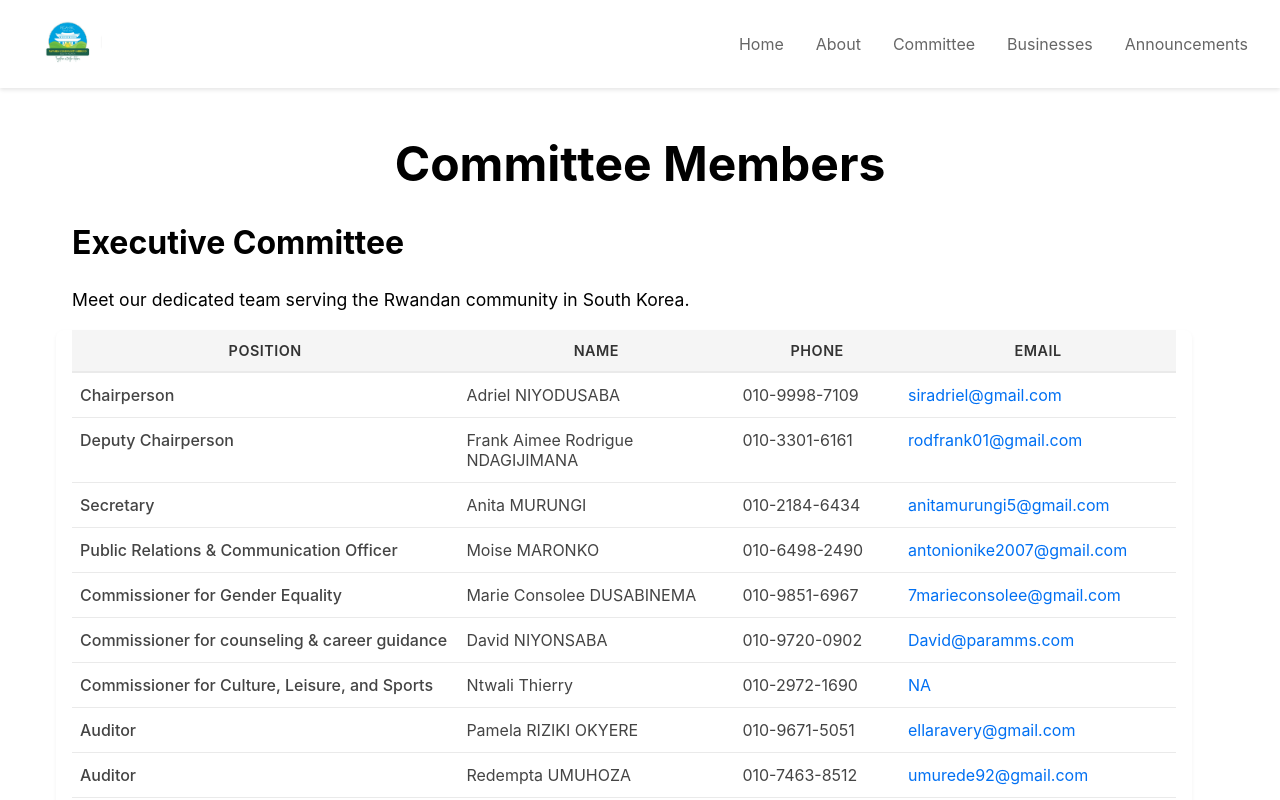
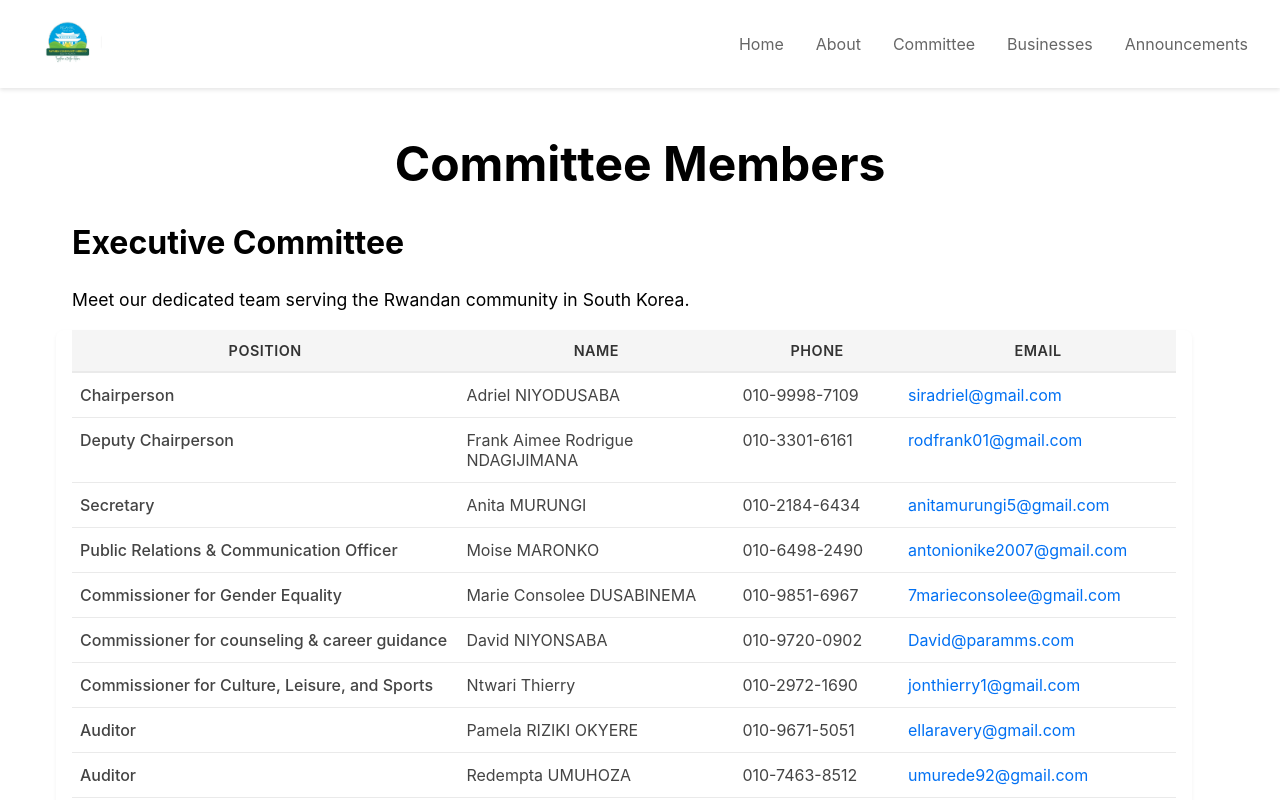
Before and after one commit to lonestarx1/rca-sk-website-2024, a Next.js app: page /committee in a window 1280 px wide. Shown: the top 800 px of the page. Built offline with nearby package versions, Linux system fonts and the light colour scheme.

Commit message:
fix Thierry

```diff
--- a/pages/committee.tsx
+++ b/pages/committee.tsx
@@ -38,9 +38,9 @@ const committeeData: CommitteeData = {
     { Name: "Marie Consolee DUSABINEMA", Phone: "010-9851-6967", Email: "7marieconsolee@gmail.com", Position: "Commissioner for Gender Equality" },
     { Name: "David NIYONSABA", Phone: "010-9720-0902", Email: "David@paramms.com", Position: "Commissioner for counseling & career guidance" },
     {
-      Name: "Ntwali Thierry",
+      Name: "Ntwari Thierry",
       Phone: "010-2972-1690",
-      Email: "NA",
+      Email: "jonthierry1@gmail.com",
       Position: "Commissioner for Culture, Leisure, and Sports",
     },
     { Name: "Pamela RIZIKI OKYERE", Phone: "010-9671-5051", Email: "ellaravery@gmail.com", Position: "Auditor" },
```
